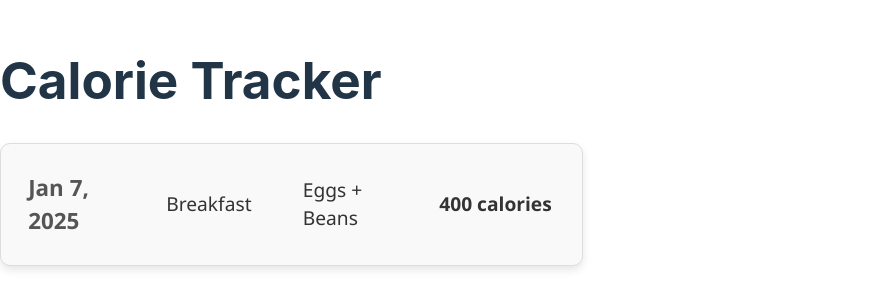
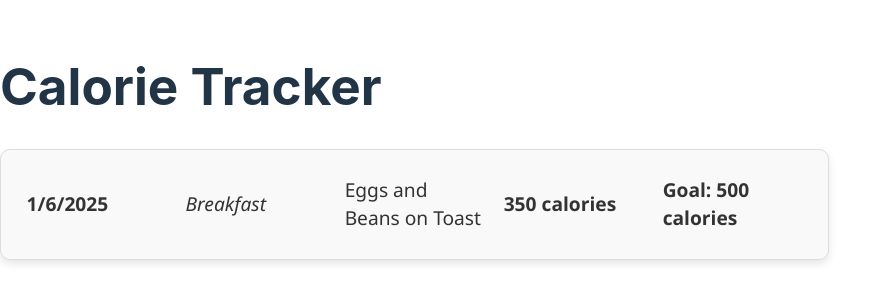
Before and after one commit to notshawky007/Front-End-Diploma-Journey, a React (Vite) app in the folder react/reactBasics/calorie-traker/: page / in a window 1280 px wide. Shown: the part 250-558 px from the top of the page, without its empty margins (0-892 px from the left). Built offline with nearby package versions, Linux system fonts and the light colour scheme.

Commit message:
feat: refactor CalorieRecord component with updated CSS classes and dynamic data display

```diff
--- a/react/reactBasics/calorie-traker/src/components/CalorieRecord.css
+++ b/react/reactBasics/calorie-traker/src/components/CalorieRecord.css
@@ -1,4 +1,4 @@
-.record {
+.calorie-record {
   list-style-type: none;
   padding: 1em;
   margin: 1em 0;
@@ -13,7 +13,7 @@
   align-items: stretch;
 }
 
-.record li {
+.calorie-record li {
   margin: 0.5em;
   font-size: 1.2em;
   color: #333;
@@ -22,15 +22,29 @@
   align-items: center;
 }
 
-.record li:first-child {
+.record-data {
   font-weight: bold;
   font-size: 1.4em;
   color: #555;
 }
 
-.record-calories {
+.meal-type {
+  font-style: italic;
+  color: #888;
+}
+
+.content {
+  color: #666;
+}
+
+.calorie-count {
   font-weight: bold;
   color: #ff6347;
   font-size: 1.5em;
-  text-align: right;
 }
+
+.calorie-goal {
+  font-weight: bold;
+  color: #32cd32;
+  font-size: 1.2em;
+}
--- a/react/reactBasics/calorie-traker/src/components/CalorieRecord.jsx
+++ b/react/reactBasics/calorie-traker/src/components/CalorieRecord.jsx
@@ -1,12 +1,18 @@
 import "./CalorieRecord.css";
 
 function CalorieRecord() {
+  const recordData = new Date().toLocaleDateString();
+  const mealType = "Breakfast";
+  const content = "Eggs and Beans on Toast";
+  const calorieCount = 350;
+  const calorieGoal = 500;
   return (
-    <ul className="record">
-      <li> Jan 7, 2025</li>
-      <li> Breakfast </li>
-      <li> Eggs + Beans </li>
-      <li className="record-calories"> 400 calories </li>
+    <ul className="calorie-record">
+      <li className="record-data">{recordData}</li>
+      <li className="meal-type">{mealType}</li>
+      <li className="content">{content}</li>
+      <li className="calorie-count">{calorieCount} calories</li>
+      <li className="calorie-goal">Goal: {calorieGoal} calories</li>
     </ul>
   );
 }
```
